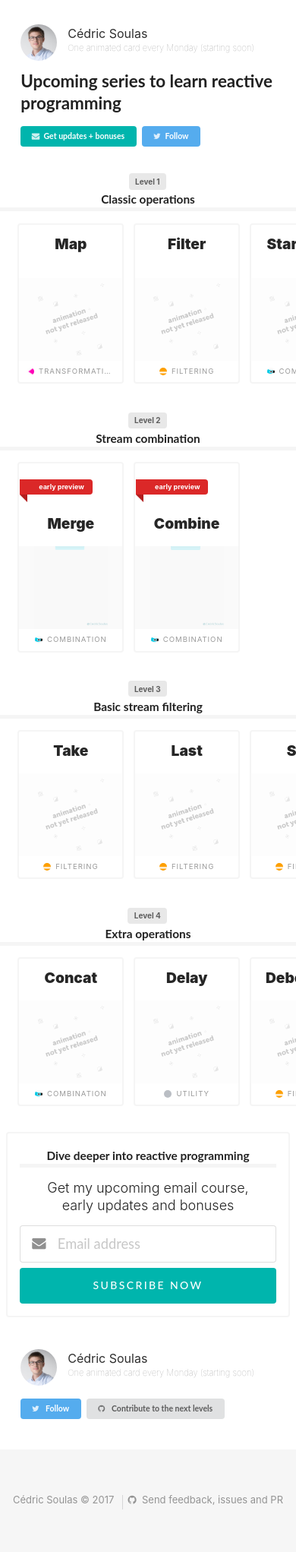
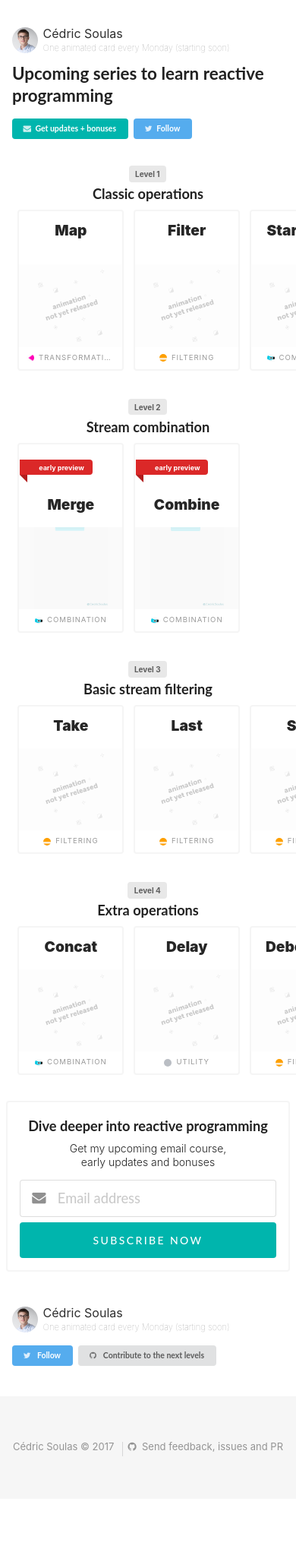
Before and after one commit to cedricss/reactive.how, a Jekyll site: the page built from index.html, in a window 390 px wide. Shown: the whole page at 76% size. Built offline with Jekyll 4.4.1, drawn with Linux system fonts in a browser that asks for light colours; after the commit the page ends 1973 px from its top, so only the background shows below that.

Commit message:
Prevent text wraps on very small mobile devices

```diff
--- a/css/main.scss
+++ b/css/main.scss
@@ -186,6 +186,11 @@
         .bio {
             font-size: 0.7em;
         }
+        .avatar.image {
+            margin-top: 0.25em;
+            width: 2.1em;
+            height: 2.1em;
+        }
     }
     .computer.only {
         display: none!important;
@@ -198,14 +203,18 @@
         font-size: .75rem!important;
     }
     h2.ui.header {
-        font-size: 1.1rem;
+        font-size: 1.3rem;
+        margin-bottom: 0.45em!important;
+    }
+    h3.header {
+        font-size: 1rem;
     }
     .ui.cards {
         margin-left: 0!important;
         margin-right: 0!important;
     }
     .headlines {
-        padding: 0 0.7em 1em 1.7em;
+        padding: 0 0em 1em 1em;
         h1.ui.header {
             margin-top: 0.6em;
             font-size: 1.6rem;
@@ -213,8 +222,16 @@
     }
     .stripe {
         padding-top: 1em;
+            h2.ui.header {
+                border-bottom: none;
+            }
     }
     .mobile-center {
         text-align: center;
     }
+    .block.flex {
+        .padded {
+            padding-left: 3px;
+        }
+    }
 }
--- a/index.html
+++ b/index.html
@@ -30,7 +30,7 @@
         <div class="ui card">
             <div class="content">
                 <div class="cta">
-                    <h2 id="subscribe" class="ui center aligned header">Dive deeper into reactive programming</h2>
+                    <h2 id="subscribe" class="ui center aligned header">Dive deeper into reactive&nbsp;programming</h2>
                     <h3 class="center aligned light weight header">
                         Get my upcoming email course,<br/>early updates and bonuses
                     </h3>
```
